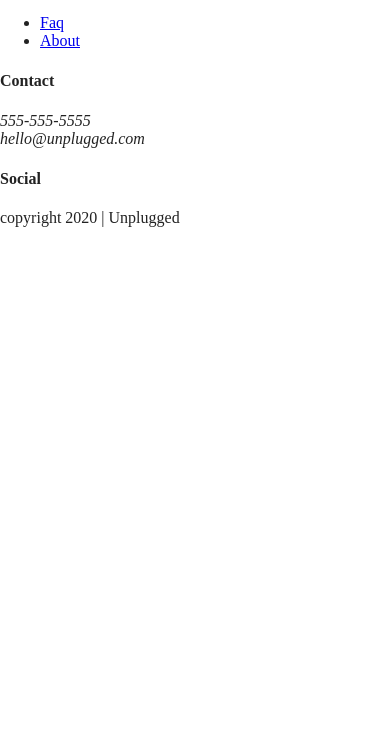
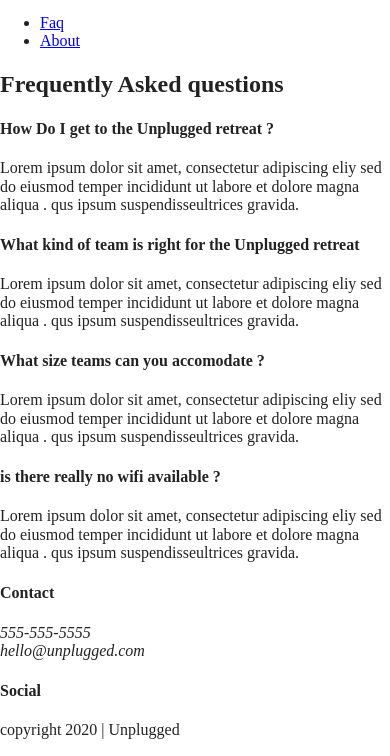
Before and after one commit to TreySmithIII/unplugged, a website built with Parcel: page unplugged-retreat/faq/index.html in a window 390 px wide. Shown: the part 110-866 px from the top of the page. Before the commit the page ends 844 px from the top, so only its background shows below. Built offline with nearby package versions, Linux system fonts and the light colour scheme.

Commit message:
update faq
mobile faq site completed

```diff
--- a/unplugged-retreat/faq/index.html
+++ b/unplugged-retreat/faq/index.html
@@ -37,6 +37,30 @@
       </ul>
     </nav>
 </header>
+<main class="faq">
+    <div class="faq-content">
+      <h2>Frequently Asked questions</h2>
+    </div>
+    <div class="faq-content">
+      <h4>How Do I get to the Unplugged retreat ?</h4>
+      <p>Lorem ipsum dolor sit amet, consectetur adipiscing eliy sed do eiusmod temper incididunt ut labore et dolore magna aliqua . qus ipsum suspendisseultrices gravida.</p>
+    </div>
+    <div class="faq-content">
+      <h4>What kind of team is right for the Unplugged retreat</h4>
+      <p>Lorem ipsum dolor sit amet, consectetur adipiscing eliy sed do eiusmod temper incididunt ut labore et dolore magna aliqua . qus ipsum suspendisseultrices gravida.</p>
+    </div>
+    <div class="faq-content">
+      <h4>What size teams can you accomodate ?</h4>
+      <p>Lorem ipsum dolor sit amet, consectetur adipiscing eliy sed do eiusmod temper incididunt ut labore et dolore magna aliqua . qus ipsum suspendisseultrices gravida.</p>
+    </div>
+    <div class="faq-content">
+      <h4>is there really no wifi available ?</h4>
+      <p>Lorem ipsum dolor sit amet, consectetur adipiscing eliy sed do eiusmod temper incididunt ut labore et dolore magna aliqua . qus ipsum suspendisseultrices gravida.</p>
+    </div>
+
+
+
+</main>
 
 
 
```
